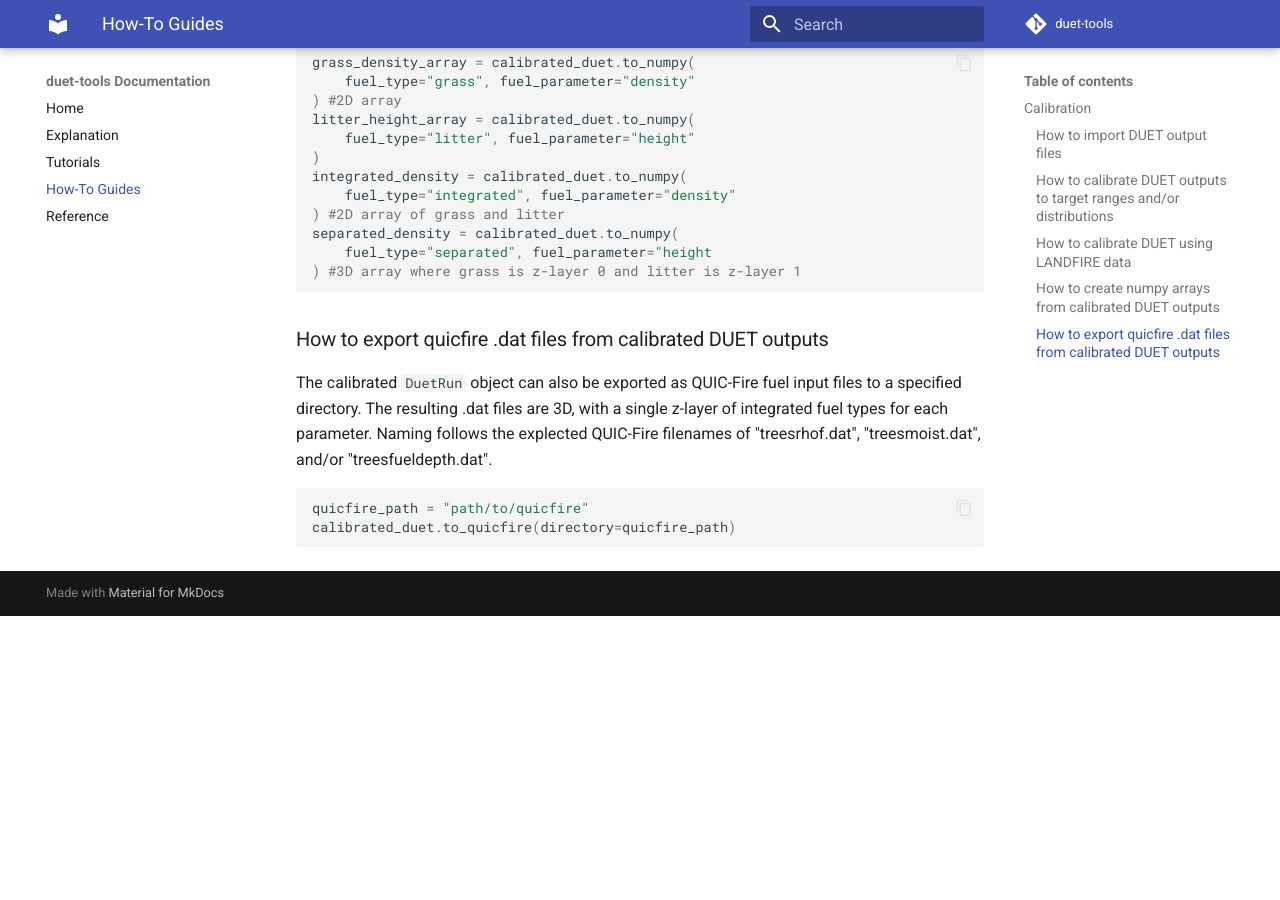
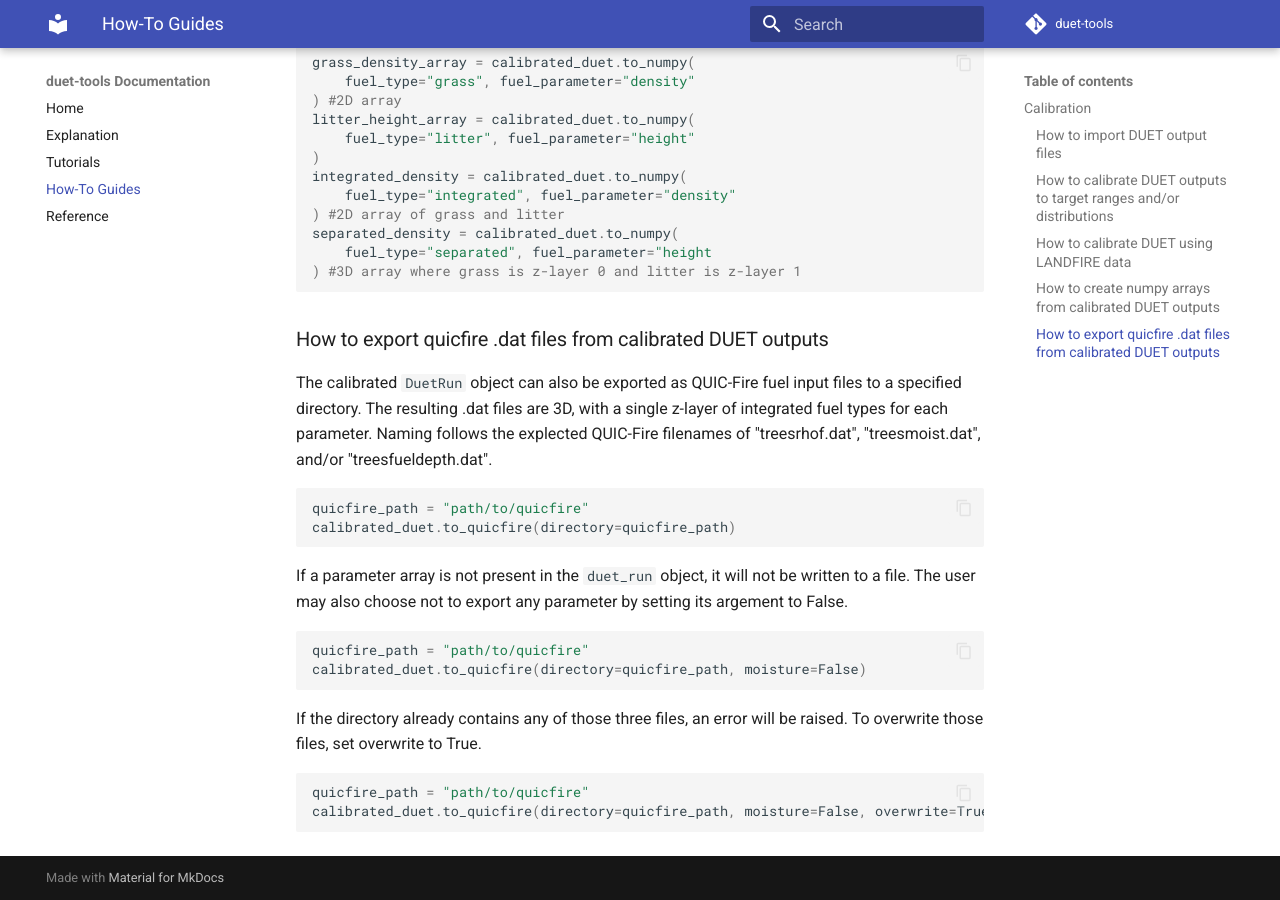
Before and after one commit to nmc-cafes/duet-tools, an MkDocs documentation site: the page built from docs/how-to-guides.md, in a window 1280 px wide and 900 px high, scrolled down 3505 px. Built offline with MkDocs 1.6.1 and Material for MkDocs 9.7.7, drawn with Linux system fonts in a browser that asks for light colours; comment, search, counter and statistics services are not loaded; before the commit the page ends 4121 px from its top, so only the background shows below that.

Commit message:
Update how-to doc

````diff
--- a/docs/how-to-guides.md
+++ b/docs/how-to-guides.md
@@ -146,3 +146,17 @@ The calibrated `DuetRun` object can also be exported as QUIC-Fire fuel input fil
 quicfire_path = "path/to/quicfire"
 calibrated_duet.to_quicfire(directory=quicfire_path)
 ```
+
+If a parameter array is not present in the `duet_run` object, it will not be written to a file. The user may also choose not to export any parameter by setting its argement to False.
+
+```python
+quicfire_path = "path/to/quicfire"
+calibrated_duet.to_quicfire(directory=quicfire_path, moisture=False)
+```
+
+If the directory already contains any of those three files, an error will be raised. To overwrite those files, set overwrite to True.
+
+```python
+quicfire_path = "path/to/quicfire"
+calibrated_duet.to_quicfire(directory=quicfire_path, moisture=False, overwrite=True)
+```
````
